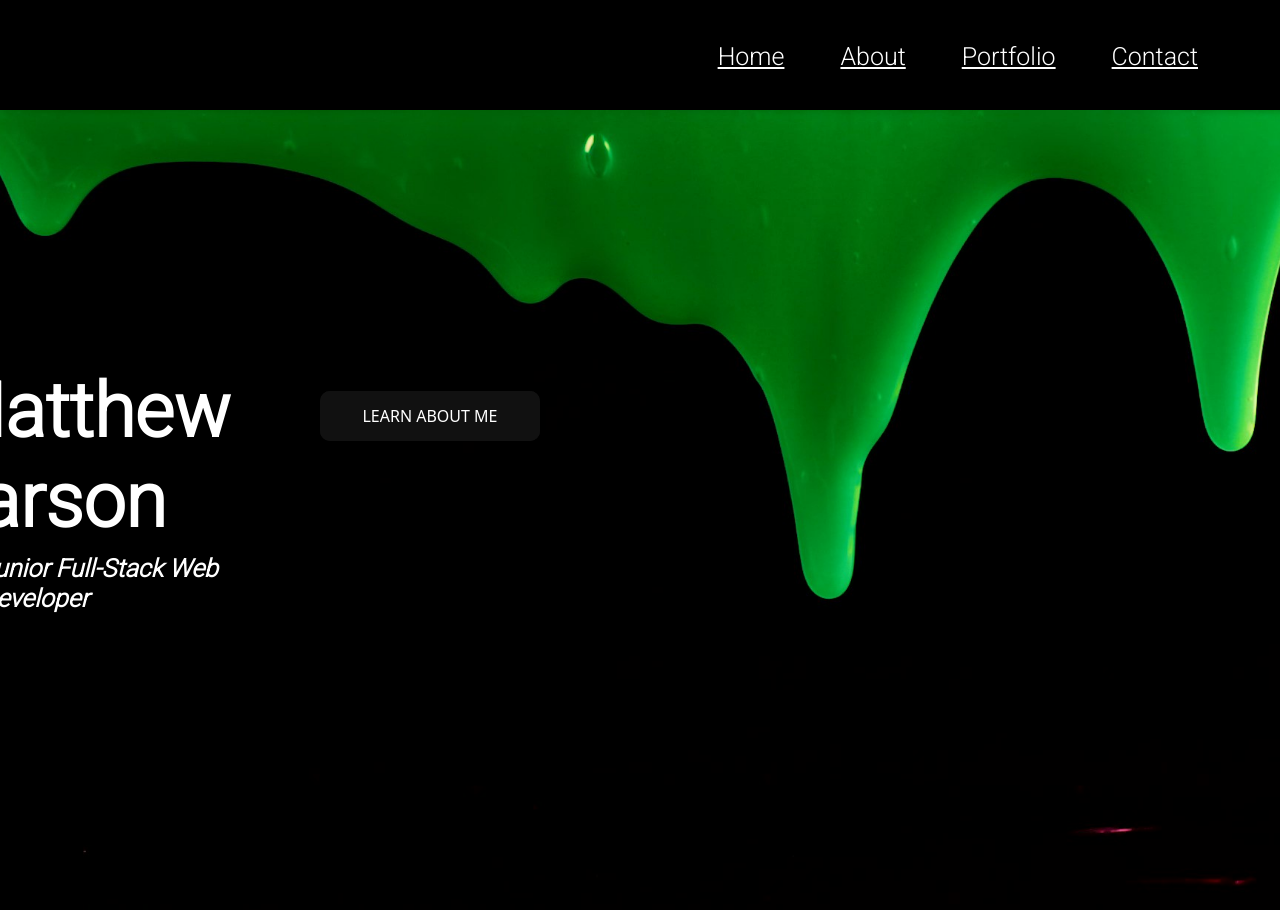
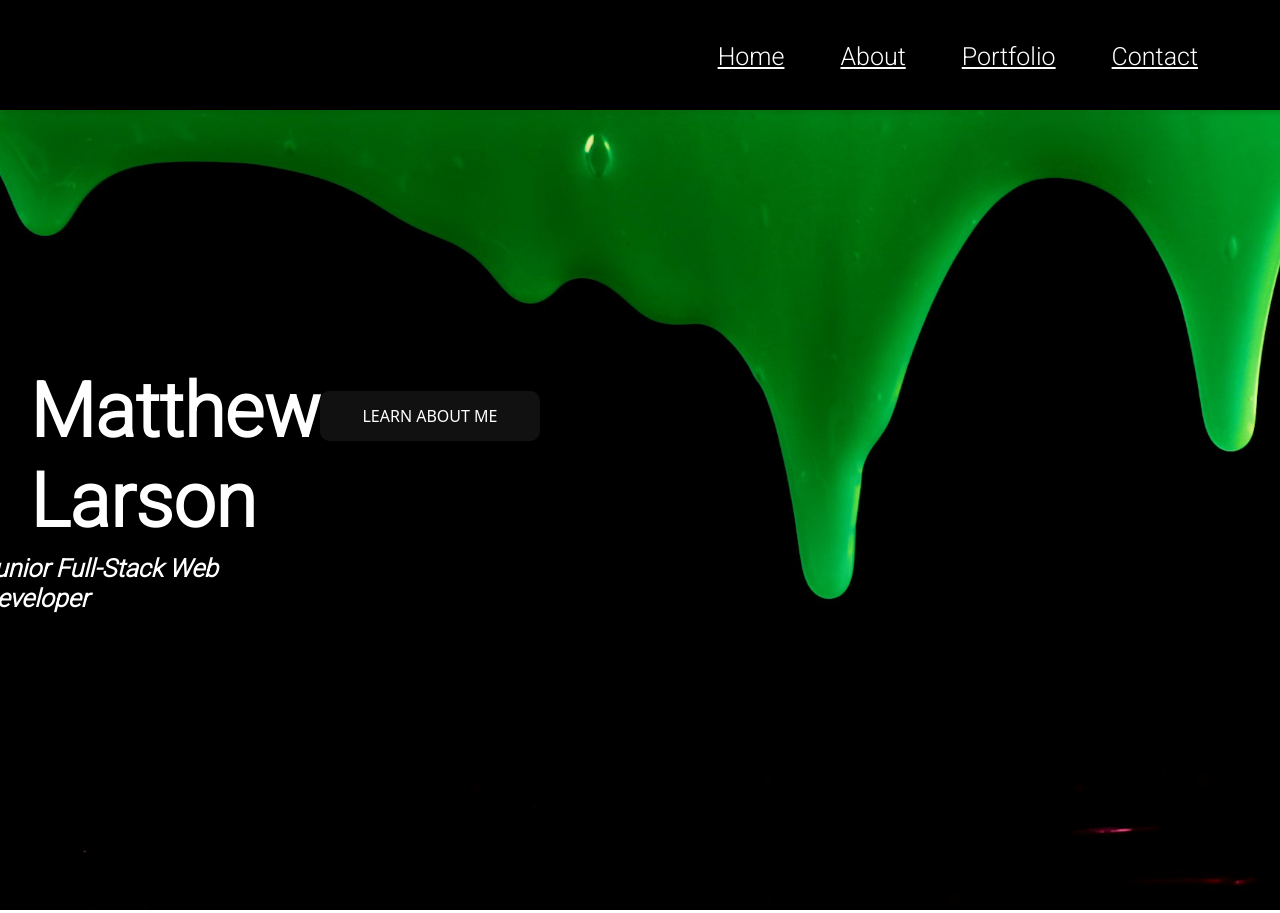
Before and after one commit to matthewtlarson/Business-Portfolio-, a React (Create React App) app: page / in a window 1280 px wide. Built offline with nearby package versions, Linux system fonts and the light colour scheme.

Commit message:
resume added

```diff
--- a/src/pages/Contact.js
+++ b/src/pages/Contact.js
@@ -15,6 +15,7 @@ function Contact() {
       <button class="glow-on-hover" type="button" style={{width: '120px', marginTop: '90px'}}><a href="https://www.linkedin.com/in/matthew-larson51/" target="_" style={{color: 'white', fontSize: '20px' }}> LinkedIn </a></button>
       <button class="glow-on-hover" type="button" style={{width: '120px', marginTop: '90px'}}><a href="https://github.com/matthewtlarson" target="_" style={{color: 'white', fontSize: '20px' }}>Github</a></button>
       <button class="glow-on-hover" type="button" style={{width: '120px', marginTop: '90px'}}><a href="https://www.instagram.com/matt_larson33/?hl=en" target="_" style={{color: 'white', fontSize: '20px' }}>Instagram</a></button>
+      <button class="glow-on-hover" type="button" style={{width: '120px', marginTop: '90px'}}><a href="https://drive.google.com/file/d/1MVv2KieaC_O9iM5tJioFEbliFKPriP39/view?usp=sharing" target="_" style={{color: 'white', fontSize: '20px' }}>Resume</a></button>
     </Row>
     </Container>
     </div>
--- a/src/pages/Home.js
+++ b/src/pages/Home.js
@@ -10,7 +10,7 @@ function Home() {
   return (
     <div className="home d-flex justify-content-center video-wrapper">
       <div style={{ marginTop: '20%'}}>
-      <h1 className='d-flex justify-content-center' style={{fontSize: '75px', fontFamily: 'roboto', fontWeight: '900', color: 'white', marginRight: '90px'}}>Matthew Larson</h1>
+      <h1 className='d-flex justify-content-center' style={{fontSize: '75px', fontFamily: 'roboto', fontWeight: '900', color: 'white', marginLeft: '90px'}}>Matthew Larson</h1>
       <h4 className='d-flex justify-content-center' style={{fontSize: '25px', fontFamily: 'roboto', fontWeight: '700', fontStyle: 'italic', color: 'white', marginLeft:'40px'}}>Junior Full-Stack Web Developer</h4>
       </div>
       <div style={{ marginTop: '22%', marginRight: '800px'}}>
```
